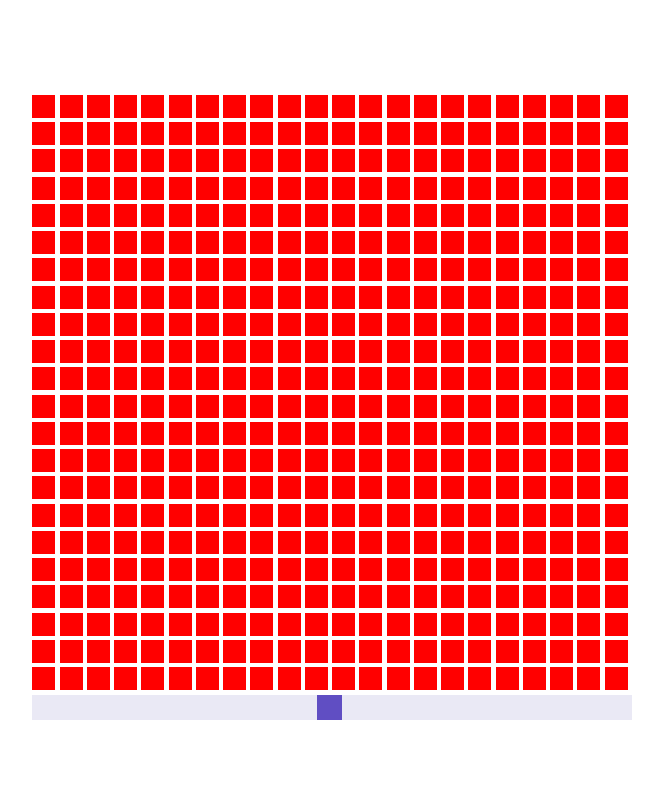
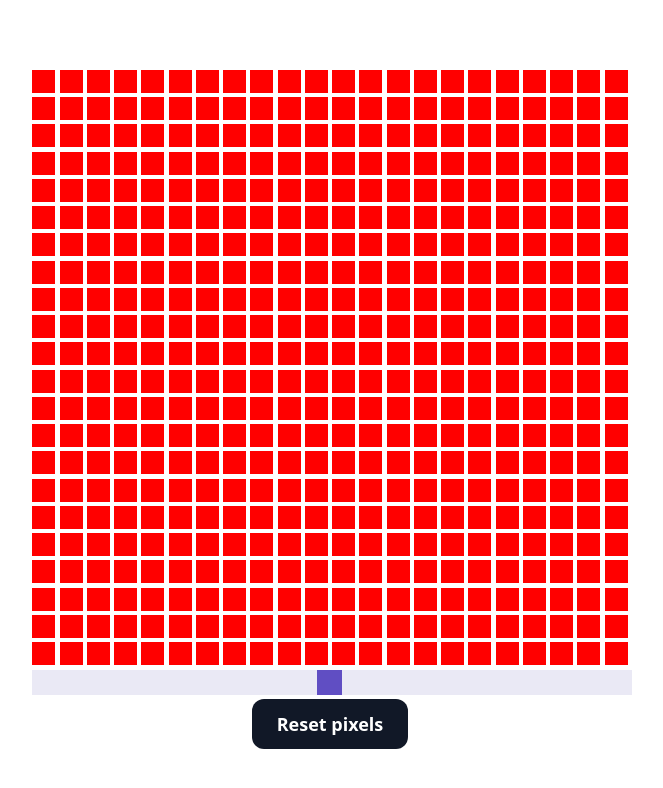
Before and after one commit to lindestad/odin-etch-a-sketch, a plain HTML site: page index.html in a window 1280 px wide. Shown: the whole page, without its empty margins (310-973 px from the left). Drawn offline with Linux system fonts and the light colour scheme.

Commit message:
Feature: Nice button that resets pixels

```diff
--- a/index.html
+++ b/index.html
@@ -20,6 +20,9 @@
           id="myRange"
         />
       </div>
+      <div class="button-container">
+        <button id="reset-button">Reset pixels</button>
+      </div>
     </div>
   </body>
 </html>
--- a/script.js
+++ b/script.js
@@ -2,6 +2,7 @@ const PIXEL_WIDTH = 20;
 const PIXEL_HEIGHT = 20;
 const GAP = 2;
 const SKETCH_WIDTH = 600;
+const DEFAULT_PIXEL_COUNT = 22;
 
 const sketchContainer = document.getElementById("sketch-container");
 sketchContainer.style.width = SKETCH_WIDTH + "px";
@@ -66,9 +67,17 @@ function initializeSketchScreen(container, nPixelsPerRow) {
   return;
 }
 
-initializeSketchScreen(sketchContainer, 22);
+initializeSketchScreen(sketchContainer, DEFAULT_PIXEL_COUNT);
+
+let sliderValue = DEFAULT_PIXEL_COUNT;
 
 const slider = document.getElementById("myRange");
 slider.oninput = function () {
-  initializeSketchScreen(sketchContainer, this.value);
+  sliderValue = this.value;
+  initializeSketchScreen(sketchContainer, sliderValue);
 };
+
+const resetButton = document.getElementById("reset-button");
+resetButton.addEventListener("click", () => {
+  initializeSketchScreen(sketchContainer, sliderValue);
+});
--- a/style.css
+++ b/style.css
@@ -56,3 +56,44 @@
     background: #1d04aa;
     cursor: pointer;
 }
+
+#reset-button {
+  background-color: #111827;
+  border: 1px solid transparent;
+  border-radius: .75rem;
+  box-sizing: border-box;
+  color: #FFFFFF;
+  cursor: pointer;
+  flex: 0 0 auto;
+  font-family: "Inter var",ui-sans-serif,system-ui,-apple-system,system-ui,"Segoe UI",Roboto,"Helvetica Neue",Arial,"Noto Sans",sans-serif,"Apple Color Emoji","Segoe UI Emoji","Segoe UI Symbol","Noto Color Emoji";
+  font-size: 1.125rem;
+  font-weight: 600;
+  line-height: 1.5rem;
+  padding: .75rem 1.2rem;
+  text-align: center;
+  text-decoration: none #6B7280 solid;
+  text-decoration-thickness: auto;
+  transition-duration: .2s;
+  transition-property: background-color,border-color,color,fill,stroke;
+  transition-timing-function: cubic-bezier(.4, 0, 0.2, 1);
+  user-select: none;
+  -webkit-user-select: none;
+  touch-action: manipulation;
+  width: auto;
+}
+
+#reset-button:hover {
+  background-color: #374151;
+}
+
+#reset-button:focus {
+  box-shadow: none;
+  outline: 2px solid transparent;
+  outline-offset: 2px;
+}
+
+@media (min-width: 768px) {
+  #reset-button {
+    padding: .75rem 1.5rem;
+  }
+}
```
